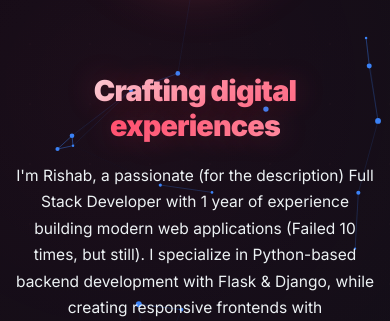
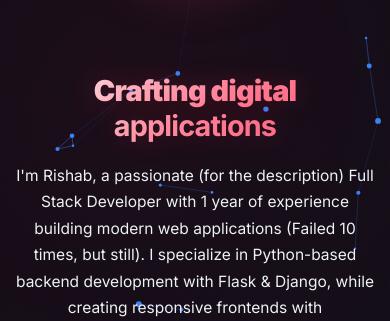
Before and after one commit to being-souL1230/my-portfolio, a Flask app: page / in a window 390 px wide. Shown: the part 226-547 px from the top of the page. Run offline with Flask 3, Linux system fonts and the light colour scheme; some libraries are stand-ins or nearby versions.

Commit message:
Fixed isse of responsiveness

```diff
--- a/static/css/main.css
+++ b/static/css/main.css
@@ -405,6 +405,24 @@
     transition: opacity 0.5s ease, transform 0.5s ease;
   }
 
+  /* Hide animation on mobile, show only "applications" */
+  @media (max-width: 768px) {
+    #changer {
+      display: none !important;
+    }
+
+    .home-content h1 {
+      position: relative;
+    }
+
+    .home-content h1::after {
+      content: "applications";
+      color: var(--primary);
+      font-weight: 700;
+      display: inline-block;
+    }
+  }
+
   .fade-out {
     opacity: 0;
     transform: scaleX(0);
```
